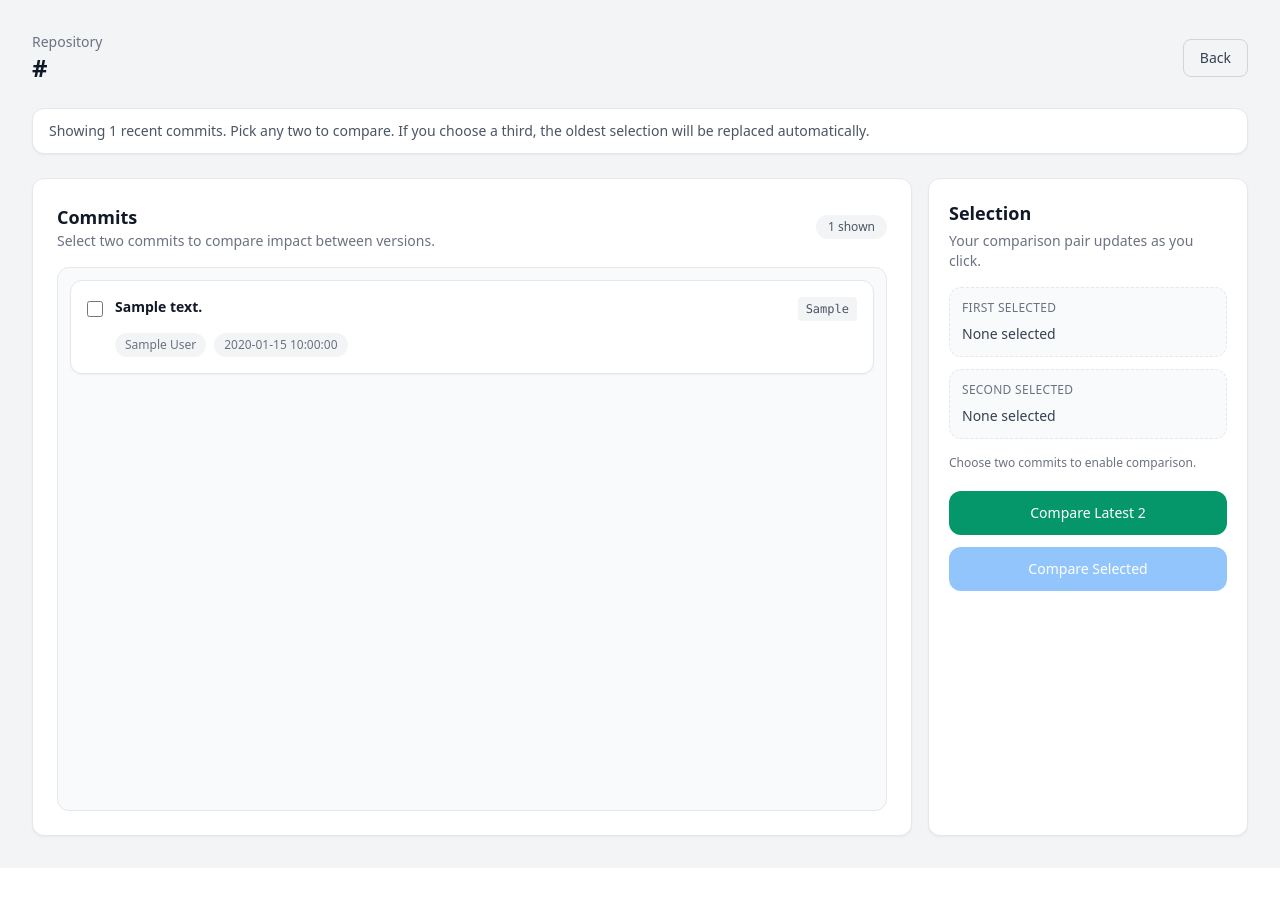
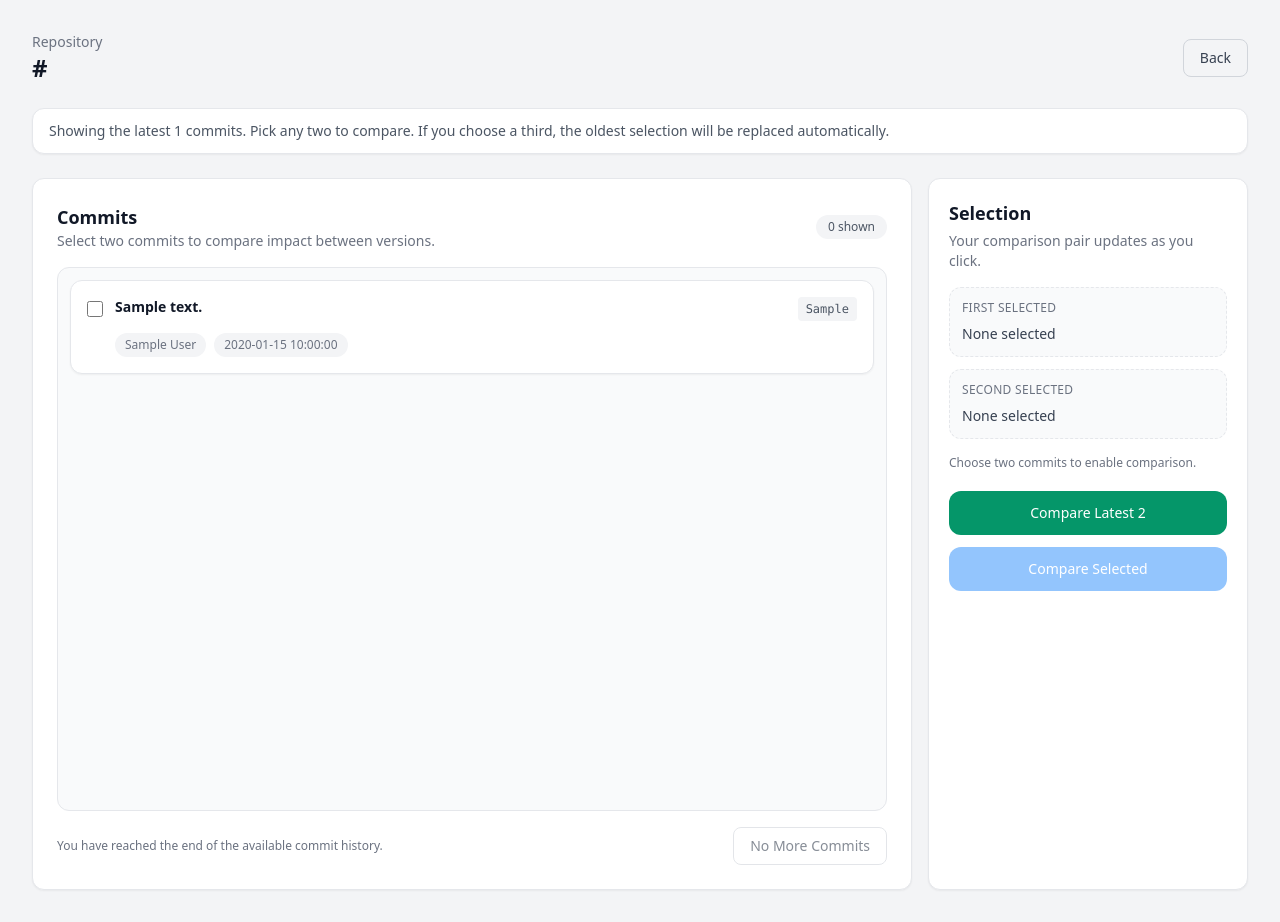
Before and after one commit to VantaTree/Code-Ripple, a Flask app: template templates/results.html in a window 1280 px wide. Before the commit the page ends 838 px from the top, so only its background shows below. Run offline with Flask 3, Linux system fonts and the light colour scheme; the template is opened without the code that fills it: most values are stand-ins (such as "Sample title", 1, 10 or a date in 2020); some libraries are stand-ins or nearby versions.

Commit message:
add AI summary feature and pagination for recent commits

```diff
--- a/app.py
+++ b/app.py
@@ -41,13 +41,17 @@ def extract_repo_info(url):
     parts = url.rstrip("/").split("/")
     return parts[-2], parts[-1]
 
-def fetch_recent_commits(repo_url, limit=20):
+def fetch_recent_commits(repo_url, limit=20, page=1):
     # Shared helper so both the HTML page and JSON API use the same commit-fetching logic.
     owner, repo = extract_repo_info(repo_url)
     api_url = f"https://api.github.com/repos/{owner}/{repo}/commits"
 
     # Ask GitHub for exactly the number of commits we want to show on the results page.
-    response = requests.get(api_url, params={"per_page": limit}, timeout=10)
+    response = requests.get(
+        api_url,
+        params={"per_page": limit, "page": page},
+        timeout=10
+    )
     response.raise_for_status()
     commits = response.json()
 
@@ -63,7 +67,12 @@ def fetch_recent_commits(repo_url, limit=20):
             "date": author.get("date")
         })
 
-    return result
+    return {
+        "commits": result,
+        "page": page,
+        "per_page": limit,
+        "has_more": len(commits) == limit
+    }
 
 def make_cache_key(repo_url, c1, c2):
     # Sort the commits inside the cache key so the same comparison reuses one DB entry.
@@ -114,21 +123,36 @@ def commits_page():
     if repo_url:
         try:
             # Render the latest 20 commits on the server so the results page is fully Jinja-driven.
-            commits = fetch_recent_commits(repo_url, limit=20)
+            commit_data = fetch_recent_commits(repo_url, limit=20, page=1)
+            commits = commit_data["commits"]
         except Exception as e:
             error = str(e)
+            commit_data = {"has_more": False}
+    else:
+        commit_data = {"has_more": False}
 
-    return render_template("results.html", repo_url=repo_url, commits=commits, error=error)
+    return render_template(
+        "results.html",
+        repo_url=repo_url,
+        commits=commits,
+        error=error,
+        has_more_commits=commit_data["has_more"]
+    )
 
 @app.route("/commits", methods=["POST"])
 @limiter.limit("20 per minute")
 def get_commits():
     data = request.json
     repo_url = data.get("repo_url")
+    page = data.get("page", 1)
+    per_page = data.get("per_page", 20)
 
     try:
         # Keep the JSON endpoint available for any future async workflow.
-        return jsonify({"commits": fetch_recent_commits(repo_url, limit=20)})
+        page = max(1, int(page))
+        per_page = max(1, min(int(per_page), 100))
+
+        return jsonify(fetch_recent_commits(repo_url, limit=per_page, page=page))
 
     except Exception as e:
         return jsonify({"error": str(e)}), 500
@@ -185,6 +209,7 @@ def analysis_page(cache_key):
             analysis_data=None,
             summary=[],
             chunks=[],
+            ai_summary={},
             meta={},
             repo_url="",
             commit1="",
@@ -202,6 +227,7 @@ def analysis_page(cache_key):
     meta = result.get("meta", {})
     summary = result.get("summary", [])
     chunks = result.get("chunks", [])
+    ai_summary = result.get("ai_summary", {})
 
     return render_template(
         "analysis.html",
@@ -212,6 +238,7 @@ def analysis_page(cache_key):
         meta=meta,
         summary=summary,
         chunks=chunks,
+        ai_summary=ai_summary,
 
         # 🔥 COMPAT (remove later if needed)
         details=[],  # legacy, avoid template crash
@@ -241,7 +268,8 @@ def get_analysis_api(cache_key):
         "status": "ready",
         "meta": cached_analysis["result"].get("meta", {}),
         "summary": cached_analysis["result"].get("summary", []),
-        "chunks": cached_analysis["result"].get("chunks", [])
+        "chunks": cached_analysis["result"].get("chunks", []),
+        "ai_summary": cached_analysis["result"].get("ai_summary", {})
     })
 
 @app.route("/analysis_loading/<cache_key>")
--- a/static/main.js
+++ b/static/main.js
@@ -1,6 +1,7 @@
 // Read server-rendered data from the template in a way that keeps editor diagnostics happy.
 const repoUrl = document.body?.dataset?.repoUrl || "";
 const initialCommitsNode = document.getElementById("initial-commits-data");
+const initialCommitMetaNode = document.getElementById("initial-commit-meta");
 
 let commits = [];
 if (initialCommitsNode) {
@@ -12,7 +13,32 @@ if (initialCommitsNode) {
     }
 }
 
+let commitMeta = {
+    has_more: false
+};
+if (initialCommitMetaNode) {
+    try {
+        const parsedMeta = JSON.parse(initialCommitMetaNode.textContent || "{}");
+        commitMeta = {
+            has_more: Boolean(parsedMeta?.has_more)
+        };
+    } catch (error) {
+        console.error("Failed to parse initial commit meta:", error);
+    }
+}
+
 let selectedCommitOrder = [];
+let currentCommitPage = 1;
+let isLoadingMoreCommits = false;
+
+function escapeHtml(value) {
+    return String(value)
+        .replaceAll("&", "&amp;")
+        .replaceAll("<", "&lt;")
+        .replaceAll(">", "&gt;")
+        .replaceAll('"', "&quot;")
+        .replaceAll("'", "&#39;");
+}
 
 function findCommitBySha(sha) {
     return commits.find((commit) => commit.sha === sha) || null;
@@ -28,6 +54,93 @@ function truncateCommitMessage(message) {
     }
 
     return message.length > 72 ? `${message.slice(0, 69)}...` : message;
+}
+
+function renderCommitCard(commit) {
+    return `
+        <label
+          class="commit-card group mb-3 flex cursor-pointer items-start gap-3 rounded-xl border border-gray-200 bg-white p-4 shadow-sm transition hover:border-blue-300 hover:shadow last:mb-0"
+          data-sha="${escapeHtml(commit.sha)}"
+        >
+          <input
+            type="checkbox"
+            class="commit-checkbox mt-1 h-4 w-4 rounded border-gray-300 text-blue-600 focus:ring-blue-500"
+            value="${escapeHtml(commit.sha)}"
+            data-date="${escapeHtml(commit.date || "")}"
+          >
+          <div class="min-w-0 flex-1">
+            <div class="flex flex-wrap items-start justify-between gap-3">
+              <p class="text-sm font-semibold text-gray-900 break-words">${escapeHtml(commit.message || "Unknown commit")}</p>
+              <code class="rounded bg-gray-100 px-2 py-1 text-xs text-gray-600">${escapeHtml(commit.sha.slice(0, 7))}</code>
+            </div>
+            <div class="mt-3 flex flex-wrap items-center gap-2 text-xs text-gray-500">
+              <span class="rounded-full bg-gray-100 px-2.5 py-1">${escapeHtml(commit.author || "Unknown")}</span>
+              <span class="rounded-full bg-gray-100 px-2.5 py-1">${escapeHtml(commit.date || "Unknown date")}</span>
+            </div>
+          </div>
+        </label>
+    `;
+}
+
+function appendCommits(newCommits) {
+    const commitList = document.getElementById("commitList");
+
+    if (!commitList || !Array.isArray(newCommits) || newCommits.length === 0) {
+        return;
+    }
+
+    const existingShas = new Set(commits.map((commit) => commit.sha));
+    const uniqueCommits = newCommits.filter((commit) => commit?.sha && !existingShas.has(commit.sha));
+
+    if (uniqueCommits.length === 0) {
+        return;
+    }
+
+    const emptyState = commitList.querySelector("p");
+    if (emptyState && emptyState.textContent?.includes("No commits")) {
+        emptyState.remove();
+    }
+
+    commitList.insertAdjacentHTML("beforeend", uniqueCommits.map(renderCommitCard).join(""));
+    commits = commits.concat(uniqueCommits);
+
+    document.querySelectorAll(".commit-checkbox").forEach((checkbox) => {
+        checkbox.checked = selectedCommitOrder.includes(checkbox.value);
+        setCardSelectedState(checkbox);
+    });
+
+    updateCommitCount();
+}
+
+function updateCommitCount() {
+    const shownCommitCount = document.getElementById("shownCommitCount");
+    if (shownCommitCount) {
+        shownCommitCount.textContent = `${commits.length} shown`;
+    }
+}
+
+function updateLoadMoreButton() {
+    const loadMoreButton = document.getElementById("loadMoreCommitsButton");
+    const loadMoreHint = document.getElementById("loadMoreHint");
+
+    if (!loadMoreButton) {
+        return;
+    }
+
+    if (isLoadingMoreCommits) {
+        loadMoreButton.disabled = true;
+        loadMoreButton.textContent = "Loading...";
+        return;
+    }
+
+    loadMoreButton.disabled = !commitMeta.has_more;
+    loadMoreButton.textContent = commitMeta.has_more ? "Load More" : "No More Commits";
+
+    if (loadMoreHint) {
+        loadMoreHint.textContent = commitMeta.has_more
+            ? "Load older commits if the one you need is not in the first batch."
+            : "You have reached the end of the available commit history.";
+    }
 }
 
 function setCardSelectedState(checkbox) {
@@ -135,6 +248,46 @@ async function sendCompare(repoUrl, commit1, commit2) {
     window.location.href = data.redirect_url;
 }
 
+async function loadMoreCommits() {
+    if (!repoUrl || isLoadingMoreCommits || !commitMeta.has_more) {
+        return;
+    }
+
+    isLoadingMoreCommits = true;
+    updateLoadMoreButton();
+
+    try {
+        const res = await fetch("/commits", {
+            method: "POST",
+            headers: {
+                "Content-Type": "application/json"
+            },
+            body: JSON.stringify({
+                repo_url: repoUrl,
+                page: currentCommitPage + 1,
+                per_page: 20
+            })
+        });
+
+        const data = await res.json();
+
+        if (!res.ok || !Array.isArray(data.commits)) {
+            alert(data.error || "Unable to load more commits.");
+            return;
+        }
+
+        currentCommitPage += 1;
+        commitMeta.has_more = Boolean(data.has_more);
+        appendCommits(data.commits);
+    } catch (error) {
+        console.error("Failed to load more commits:", error);
+        alert("Unable to load more commits.");
+    } finally {
+        isLoadingMoreCommits = false;
+        updateLoadMoreButton();
+    }
+}
+
 document.addEventListener("change", (event) => {
     if (!event.target.classList.contains("commit-checkbox")) {
         return;
@@ -167,3 +320,10 @@ document.querySelectorAll(".commit-checkbox").forEach((checkbox) => {
     setCardSelectedState(checkbox);
 });
 updateSelectionSummary();
+updateCommitCount();
+updateLoadMoreButton();
+
+const loadMoreCommitsButton = document.getElementById("loadMoreCommitsButton");
+if (loadMoreCommitsButton) {
+    loadMoreCommitsButton.addEventListener("click", loadMoreCommits);
+}
--- a/templates/results.html
+++ b/templates/results.html
@@ -24,7 +24,7 @@
       <div id="statusMessage" class="mb-4 rounded-xl border border-red-200 bg-red-50 px-4 py-3 text-sm text-red-700">{{ error }}</div>
     {% elif repo_url %}
       <div id="statusMessage" class="mb-6 rounded-xl border border-gray-200 bg-white px-4 py-3 text-sm text-gray-600 shadow-sm">
-        Showing {{ commits|length }} recent commits. Pick any two to compare. If you choose a third, the oldest selection will be replaced automatically.
+        Showing the latest {{ commits|length }} commits. Pick any two to compare. If you choose a third, the oldest selection will be replaced automatically.
       </div>
     {% else %}
       <div id="statusMessage" class="mb-4 rounded-xl border border-gray-200 bg-white px-4 py-3 text-sm text-gray-600 shadow-sm">No repository URL provided.</div>
@@ -37,7 +37,7 @@
             <h2 class="text-lg font-semibold">Commits</h2>
             <p class="text-sm text-gray-500">Select two commits to compare impact between versions.</p>
           </div>
-          <div class="rounded-full bg-gray-100 px-3 py-1 text-xs font-medium text-gray-600">
+          <div id="shownCommitCount" class="rounded-full bg-gray-100 px-3 py-1 text-xs font-medium text-gray-600">
             {{ commits|length }} shown
           </div>
         </div>
@@ -72,6 +72,22 @@
           <p class="text-sm text-gray-500 p-2">No commits to display.</p>
         {% endif %}
         </div>
+
+        {% if repo_url %}
+        <div class="mt-4 flex items-center justify-between gap-3">
+          <p id="loadMoreHint" class="text-xs text-gray-500">
+            Load older commits if the one you need is not in the first batch.
+          </p>
+          <button
+            id="loadMoreCommitsButton"
+            type="button"
+            class="inline-flex items-center justify-center rounded-lg border border-gray-300 px-4 py-2 text-sm font-medium text-gray-700 transition hover:bg-gray-50 disabled:cursor-not-allowed disabled:opacity-60"
+            {% if not has_more_commits %}disabled{% endif %}
+          >
+            {% if has_more_commits %}Load More{% else %}No More Commits{% endif %}
+          </button>
+        </div>
+        {% endif %}
       </div>
 
       <aside class="rounded-xl border border-gray-200 bg-white p-5 shadow-sm">
@@ -114,6 +130,7 @@
   </main>
 
   <script id="initial-commits-data" type="application/json">{{ commits | tojson }}</script>
+  <script id="initial-commit-meta" type="application/json">{{ {"has_more": has_more_commits} | tojson }}</script>
   <script src="/static/main.js"></script>
 
 </body>
```
Also changed, not shown: services/ai_summary.py (added, +147 -0 lines), services/analyzer.py (+13 -1 lines), templates/analysis.html (+52 -3 lines), README.md.
